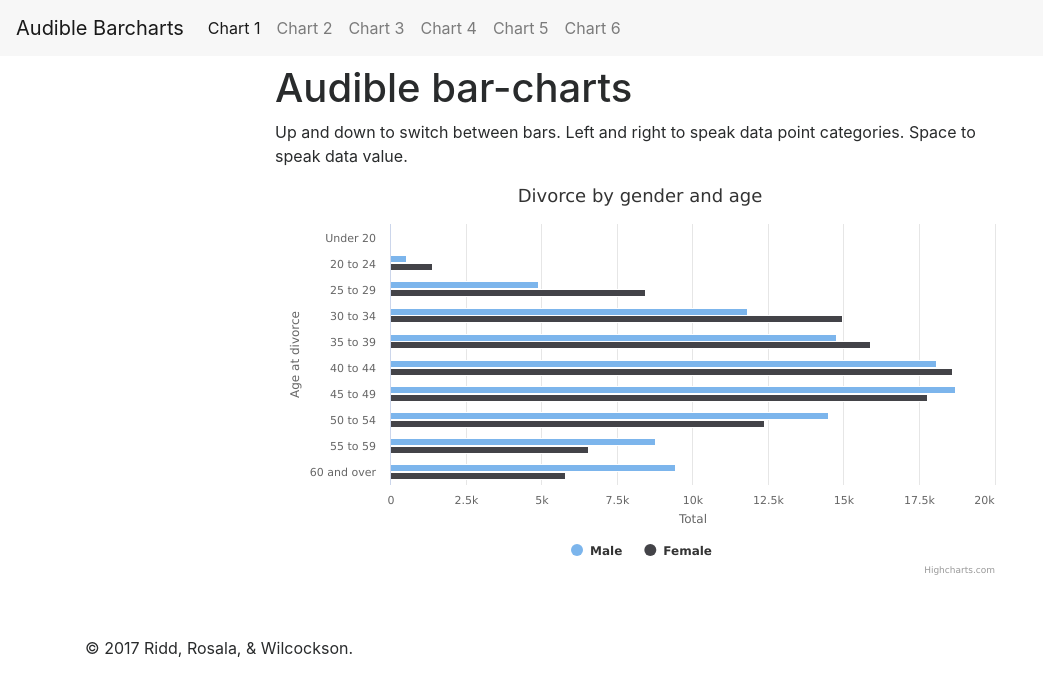
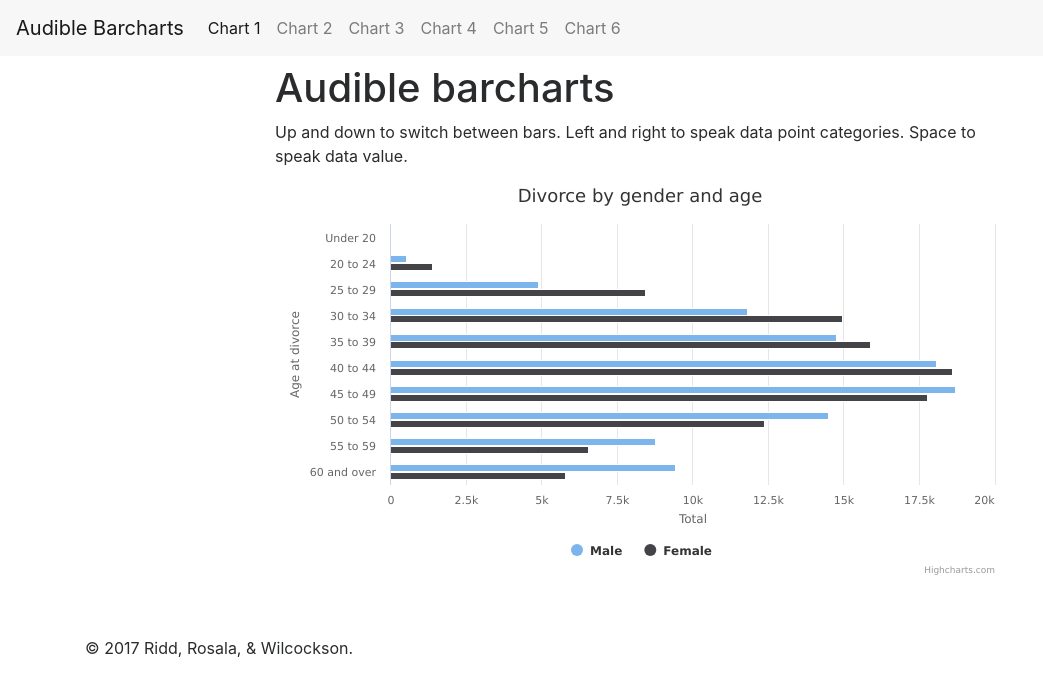
Before and after one commit to thomasridd/audible-barcharts, a plain HTML site: page index.html in a window 1280 px wide. Shown: the whole page, without its empty margins (0-1043 px from the left). Drawn offline with nearby package versions, Linux system fonts and the light colour scheme.

Commit message:
fixed barchart titles

```diff
--- a/index.html
+++ b/index.html
@@ -58,7 +58,7 @@
 
     <div class="row">
         <div class="col-8 offset-2">
-            <h1 class="chart-page-title">Audible bar-charts</h1>
+            <h1 class="chart-page-title">Audible barcharts</h1>
             <div class = "instructions">
                 Up and down to switch between bars. Left and right to speak data point categories. Space to speak data value.
             </div>
```
Also changed, not shown: chart2.html (+1 -1 lines).
